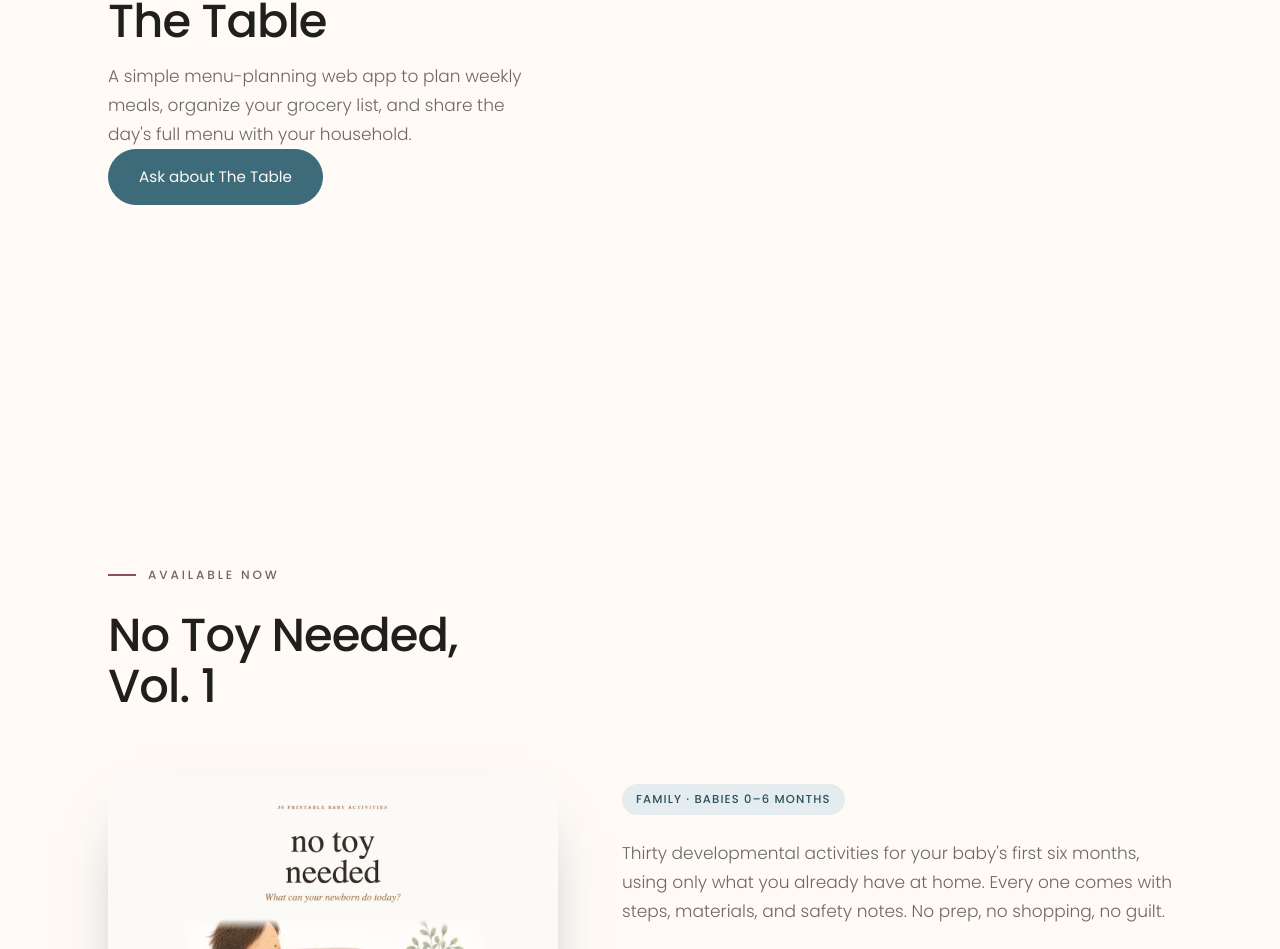
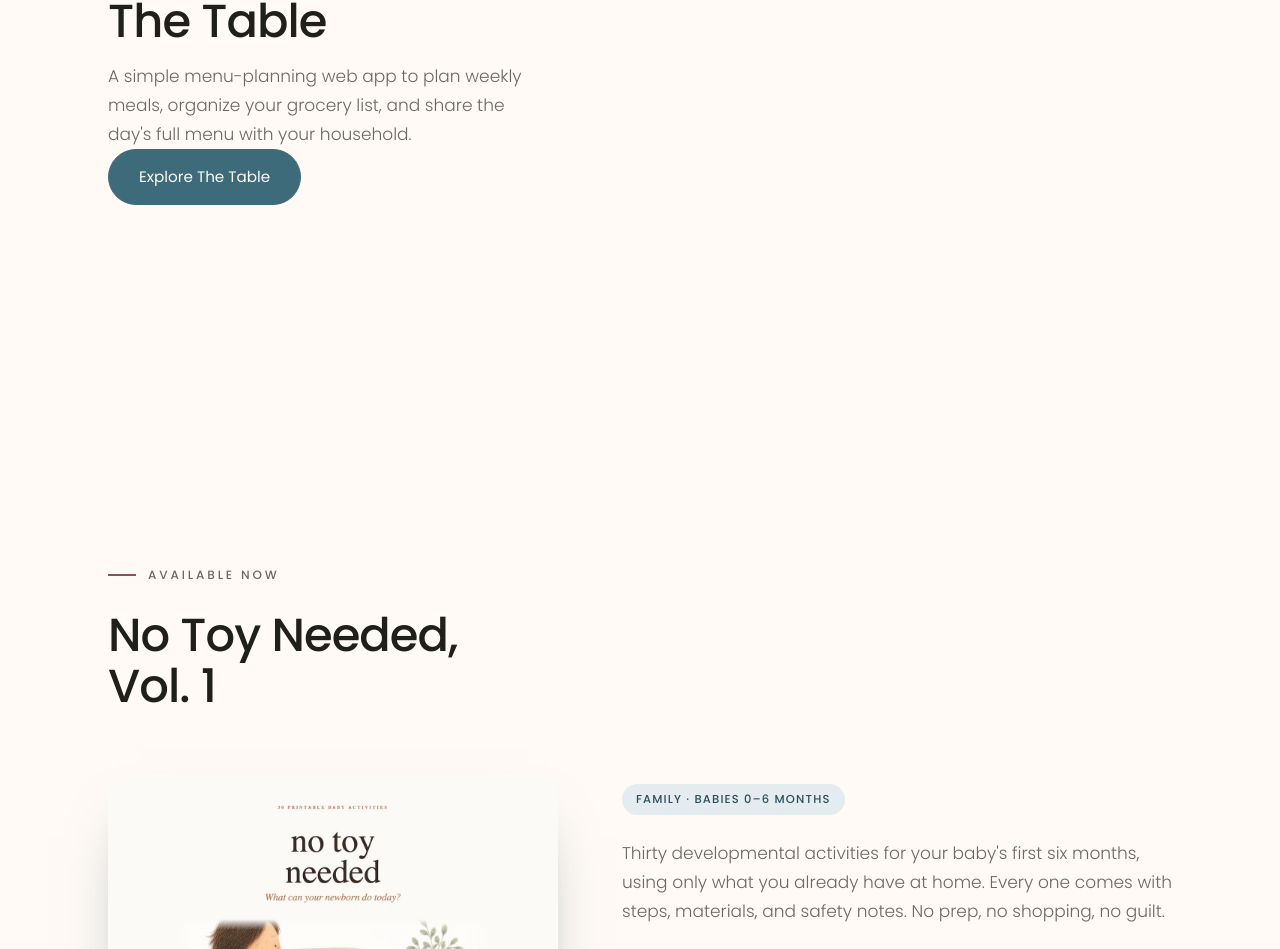
Before and after one commit to unmaketricia/unmake-website, a Next.js app: page /shop in a window 1280 px wide. Shown: the part 869-1818 px from the top of the page. Built offline with nearby package versions, Linux system fonts and the light colour scheme.

Commit message:
Link Studio to The Table page

```diff
--- a/app/shop/page.jsx
+++ b/app/shop/page.jsx
@@ -33,7 +33,7 @@ export default function Shop() {
               A simple menu-planning web app to plan weekly meals, organize your
               grocery list, and share the day&apos;s full menu with your household.
             </p>
-            <a className="btn" href="/studio/contact">Ask about The Table</a>
+            <a className="btn" href="/table">Explore The Table</a>
           </div>
         </Reveal>
       </section>
```
